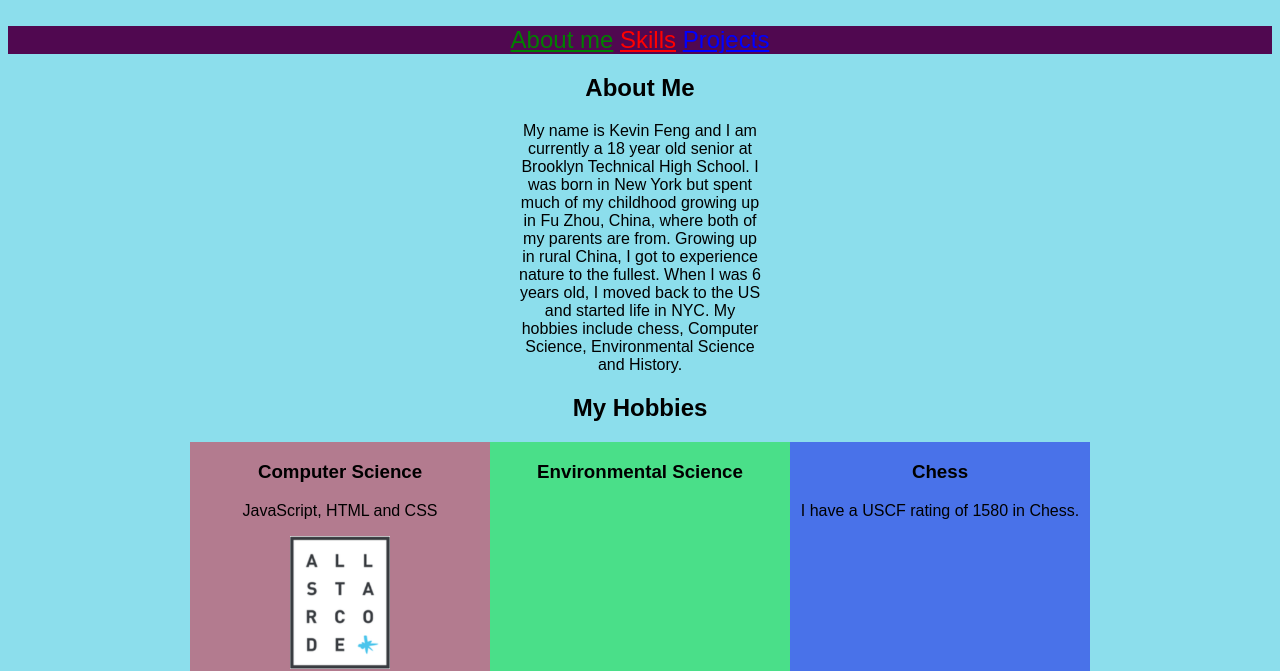
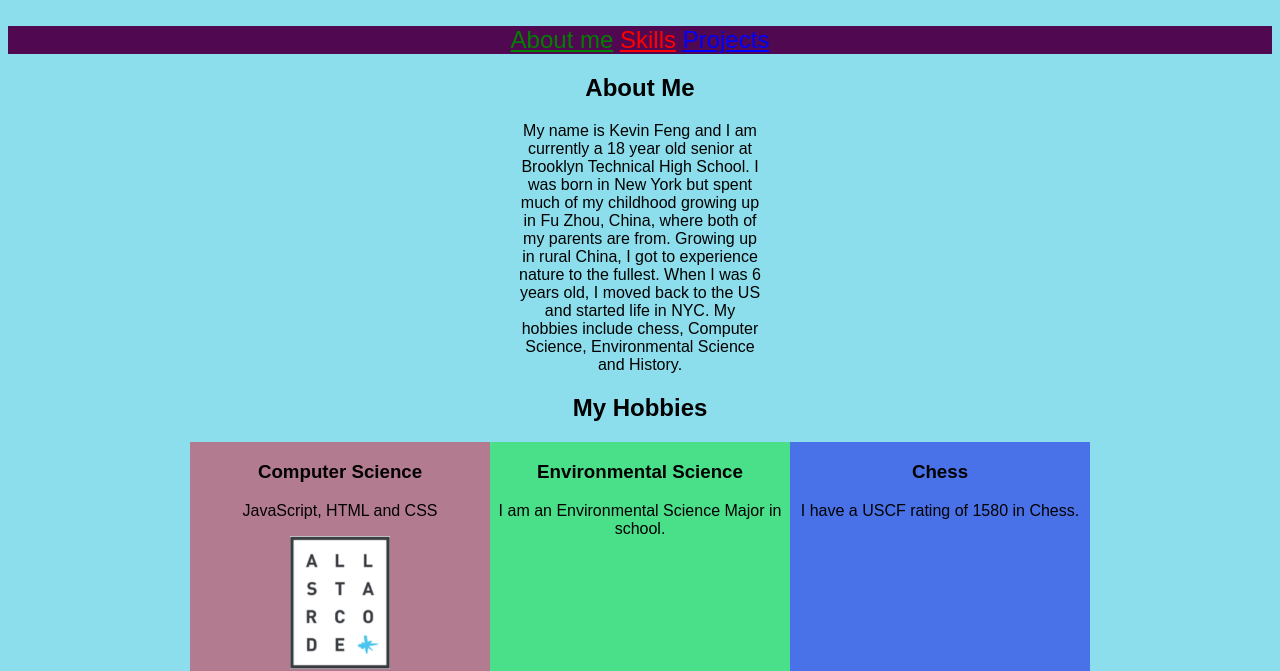
Before and after one commit to kevinfASC6/MyPersonalWebsite, a plain HTML site: page index.html in a window 1280 px wide. Shown: the part 142-813 px from the top of the page. Drawn offline with Linux system fonts and the light colour scheme; a web font is replaced by a local one.

Commit message:
newoneee

```diff
--- a/index.html
+++ b/index.html
@@ -49,6 +49,7 @@
         </div>
         <div id="Environ">
             <h3>Environmental Science</h3>
+            <p>I am an Environmental Science Major in school.</p>
         </div>
         <div id="clear"></div>
     </div>
```
